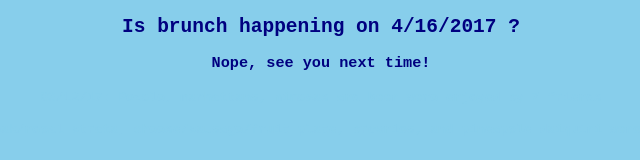
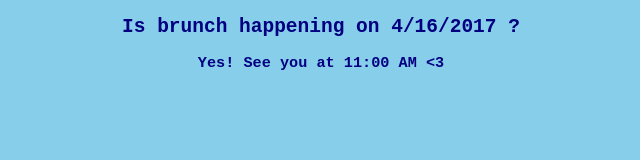
Before and after one commit to mostlybadfly/saturday-cafe, a plain HTML site: page index.html in a window 1280 px wide. Shown: the full height of the page, 319-959 px from the left. Drawn offline with Linux system fonts and the light colour scheme.

Commit message:
Update index.html

```diff
--- a/index.html
+++ b/index.html
@@ -10,7 +10,7 @@
     <h2>
       <span>Is brunch happening on </span><span id="date"></span><span> ?</span>
     </h2>
-    <h3>Nope, see you next time!</h3>
+    <h3>Yes! See you at 11:00 AM &lt;3</h3>
   </div>
   <div id="past">
     <h4>03/12/17: Pozole, manhattans, mimosas and beer were enjoyed by 7 friends</h4>
```
